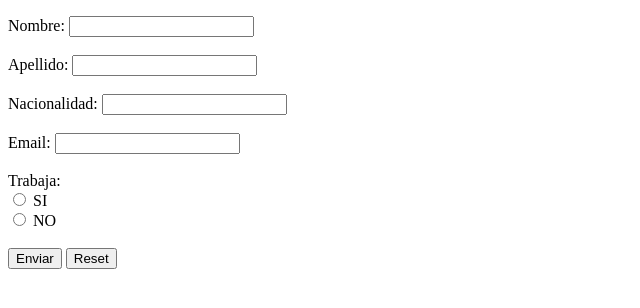
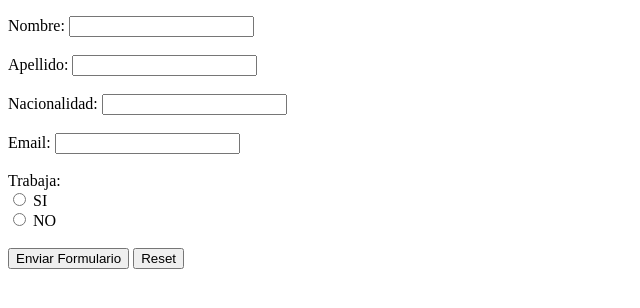
Before and after one commit to LeoDTanos/Curso-HTML-SCC, a plain HTML site: page CLase 2/ejercicio3.html in a window 1280 px wide. Shown: the whole page, without its empty margins (0-640 px from the left). Drawn offline with Linux system fonts and the light colour scheme.

Commit message:
modificar
modificar

```diff
--- a/CLase 2/ejercicio3.html
+++ b/CLase 2/ejercicio3.html
@@ -49,7 +49,7 @@
 
         <br /> <br />
 
-        <input type="submit" value="Enviar">
+        <input type="submit" value="Enviar Formulario">
 
         <input type="reset">
 
```
